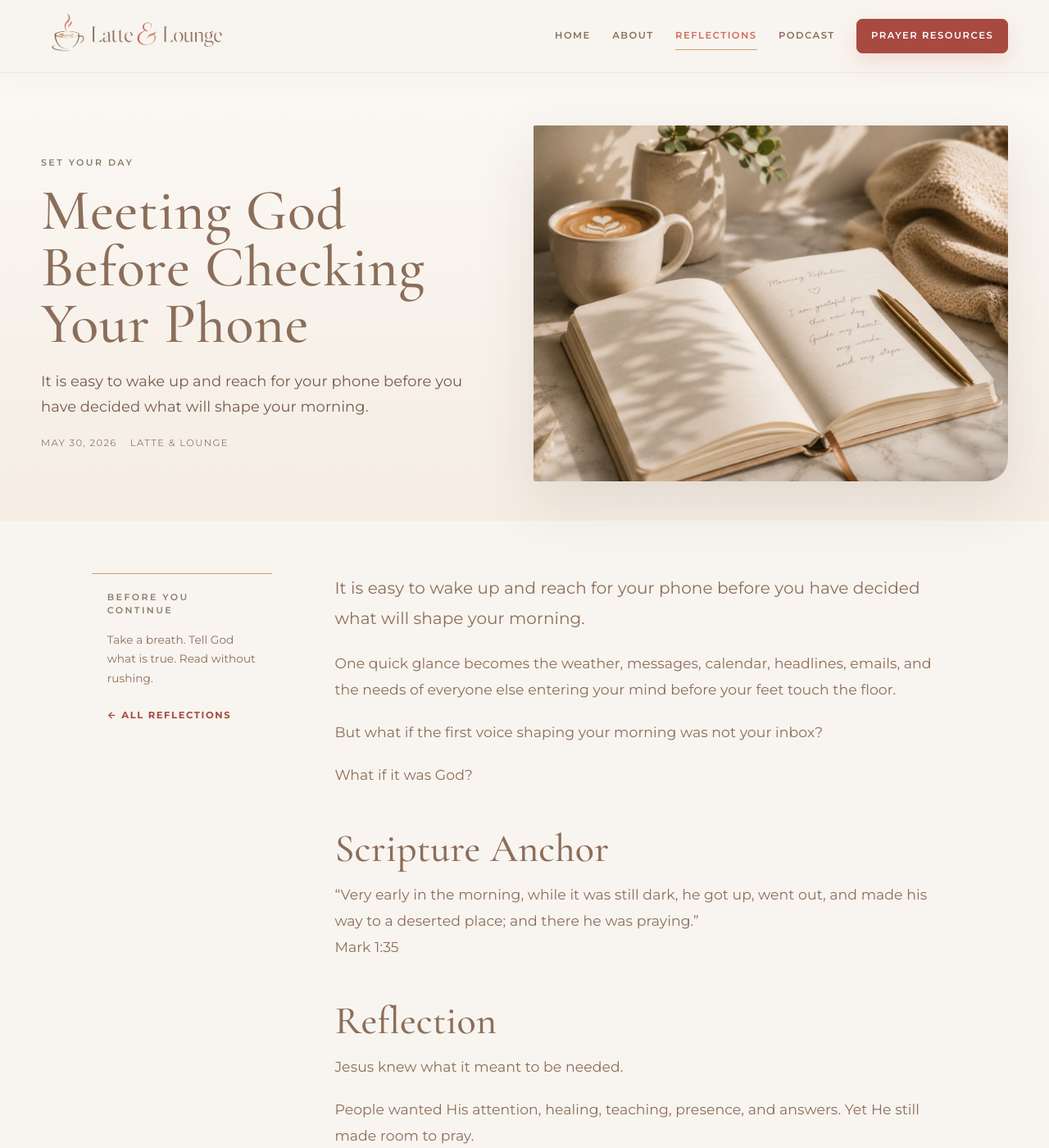
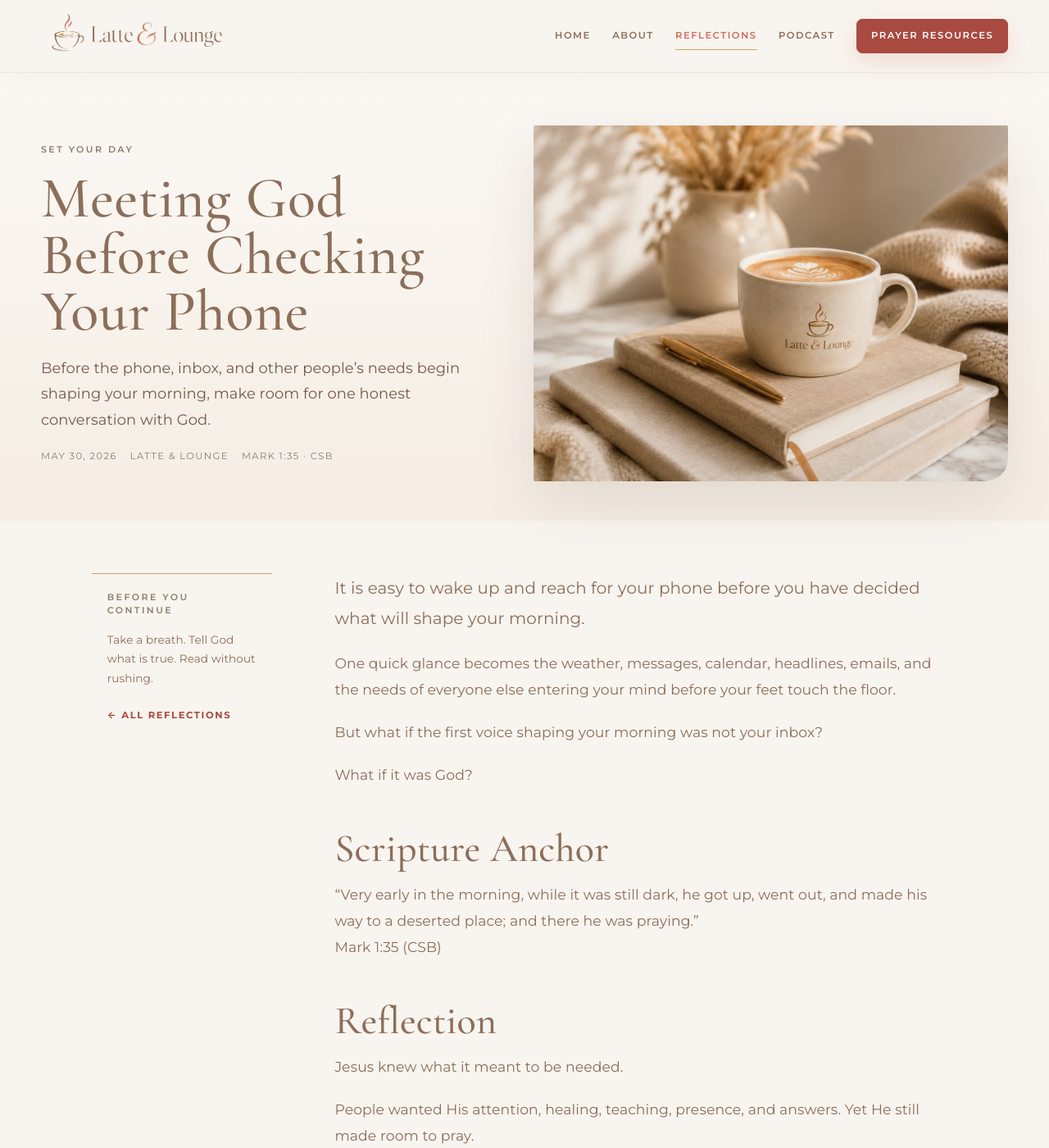
Before and after one commit to jeffthomasiii/latte-lounge-poc, a Jekyll site: the page built from docs/_posts/2026-05-30-meeting-god-before-checking-your-phone.md, in a window 1280 px wide and 1400 px high. Shown: the whole window at 82% size. Built offline with Jekyll 4.4.1, drawn with Linux system fonts in a browser that asks for light colours.

Commit message:
Add reflection metadata and Scripture translation

```diff
--- a/docs/_posts/2026-05-30-meeting-god-before-checking-your-phone.md
+++ b/docs/_posts/2026-05-30-meeting-god-before-checking-your-phone.md
@@ -1,6 +1,12 @@
 ---
 title: "Meeting God Before Checking Your Phone"
+excerpt: "Before the phone, inbox, and other people’s needs begin shaping your morning, make room for one honest conversation with God."
 category: "Set Your Day"
+pillar: "Set Your Day"
+image: "/assets/images/latte-lounge-hero.webp"
+image_alt: "Latte and linen journals arranged in soft morning light"
+scripture: "Mark 1:35"
+scripture_translation: "CSB"
 ---
 
 It is easy to wake up and reach for your phone before you have decided what will shape your morning.
@@ -14,7 +20,7 @@ What if it was God?
 ## Scripture Anchor
 
 “Very early in the morning, while it was still dark, he got up, went out, and made his way to a deserted place; and there he was praying.”
-Mark 1:35
+Mark 1:35 (CSB)
 
 ## Reflection
 
```
